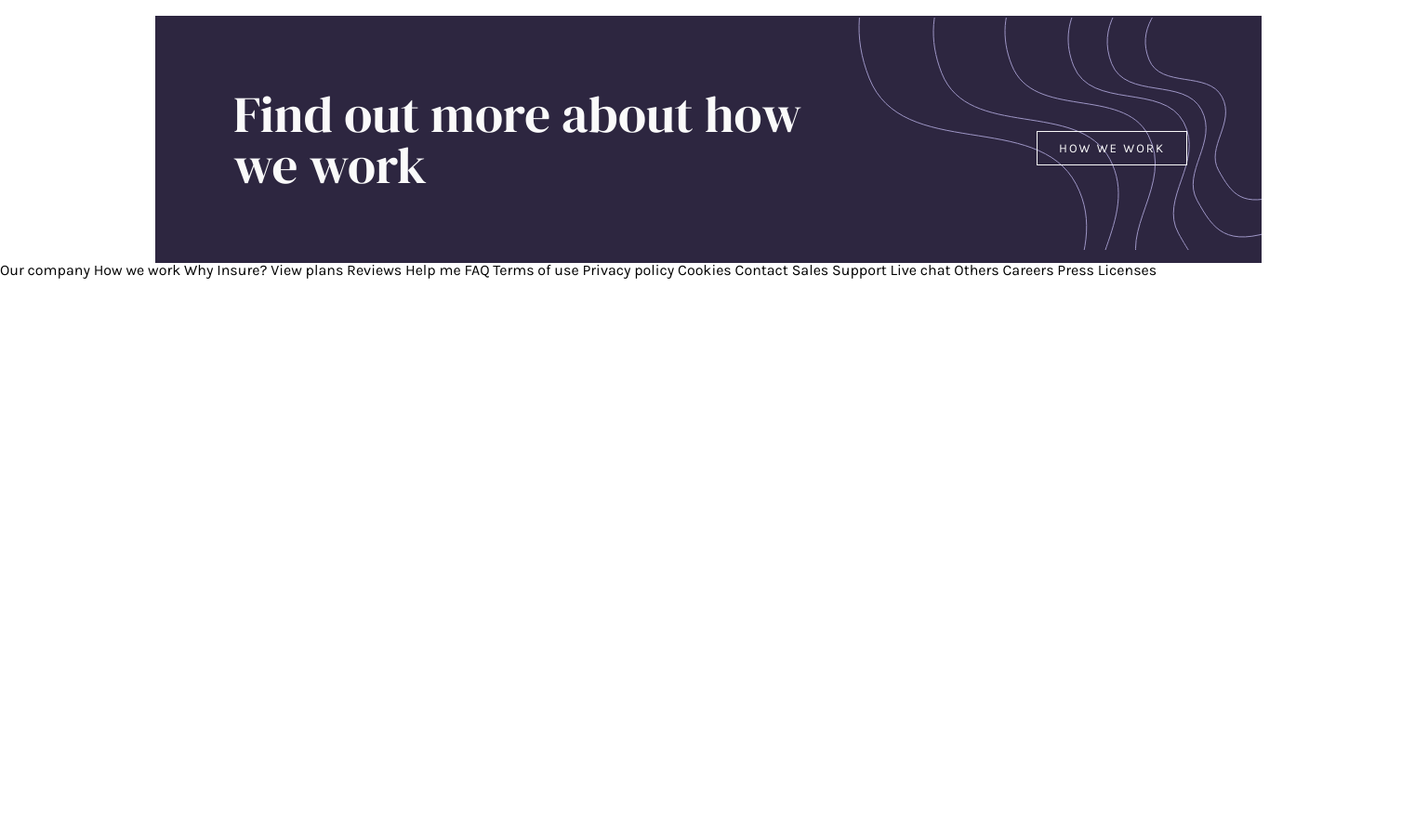
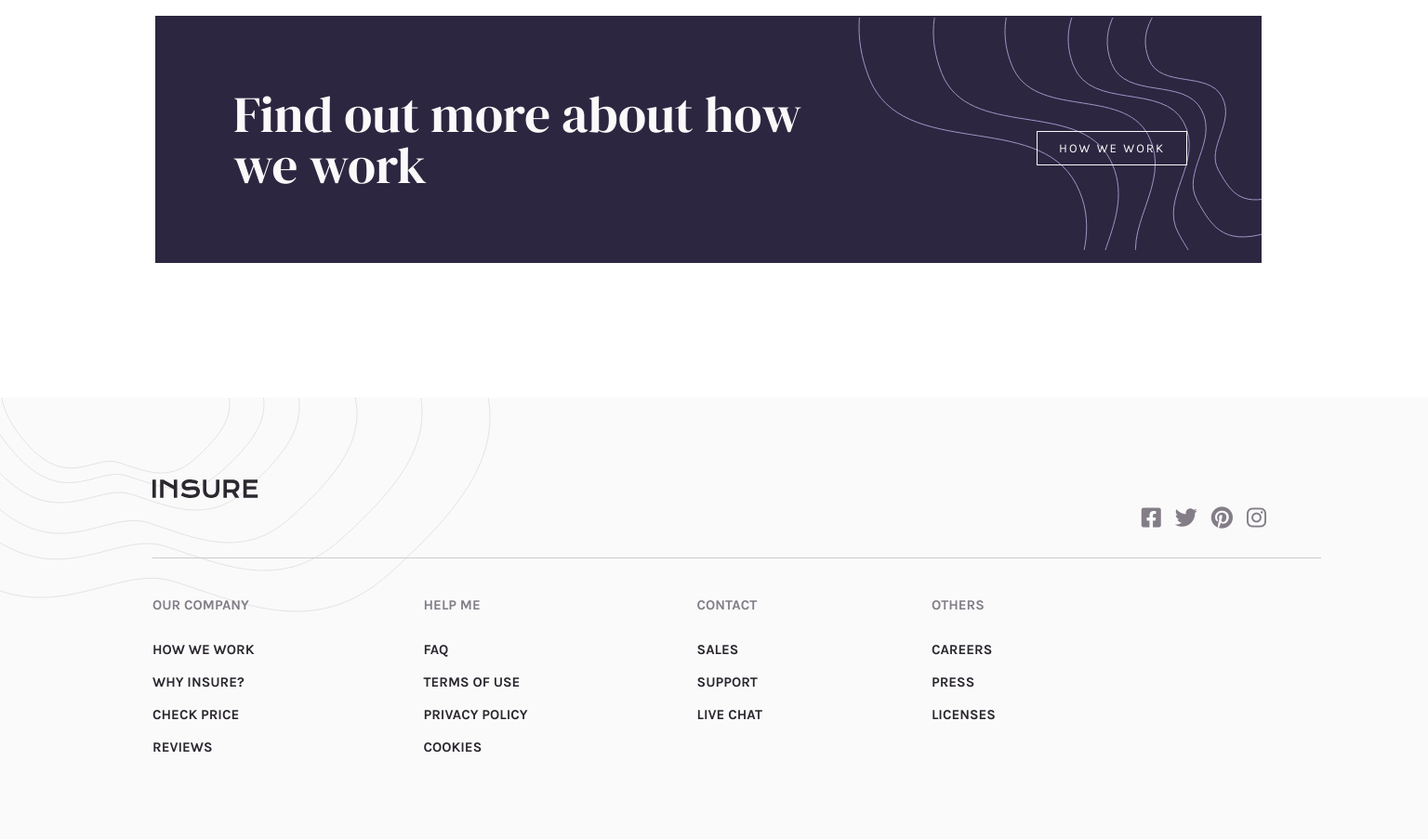
Before and after one commit to syeh1803/Insure-Landing-Page---FrontEnd-Mentor, a website: page index.html in a window 1536 px wide. Shown: the part 1585-2488 px from the top of the page at 93% size. Before the commit the page ends 1885 px from the top, so only its background shows below. Drawn offline with Linux system fonts and the light colour scheme.

Commit message:
feat: add footer & modify main

```diff
--- a/app/scss/globals/desktop.scss
+++ b/app/scss/globals/desktop.scss
@@ -57,15 +57,29 @@
         display: block;
         right: 12%;
         top: 18%;
+        z-index: 1;
       }
 
       & .intro-how-we-work-inner-container {
         & .intro-container {
+          position: relative;
           padding: 10rem 73.9rem 12.6rem 16.7rem;
           text-align: left;
-          background-image: url(/images/bg-pattern-intro-left-desktop.svg),
-            url(/images/bg-pattern-intro-right-desktop.svg);
-          background-position: left -2.5rem bottom -30rem, right 0rem top -10rem;
+          background-image: url(/images/bg-pattern-intro-left-desktop.svg);
+          background-position: left -2.5rem bottom -30rem;
+
+          &::after {
+              content: '';
+              background-image: url(/images/bg-pattern-intro-right-desktop.svg);
+              background-repeat: no-repeat;
+              background-position: right top -8rem;
+              position: absolute;
+              top: 0;
+              right: 0;
+              height: 100%;
+              width: 100%;
+              z-index: 1;
+          }
 
           & hr {
             margin: 0 0 4rem 0;
@@ -137,5 +151,46 @@
         }
       }
     }
+
+    & footer {
+        padding-left: 16.4rem;
+        text-align: left;
+        background-image: url(/images/bg-pattern-footer-desktop.svg);
+        & .social-media {
+            display: flex;
+            justify-content: space-between;
+
+            & img {
+                display: inline-block;
+                width: 11.4rem;
+                height: 2rem;
+            }
+
+            & .social-media-icons {
+                margin-right: 5.9rem;
+                & a:hover {
+                color: $primary-darkviolet;
+            }
+            }
+
+        }
+
+        & hr {
+            margin: 0;
+            width: 100%;
+        }
+
+        & .footer-info {
+            flex-direction: row;
+            gap: 18.2rem;
+
+            & .footer-details {
+                & :not(:nth-child(1)):hover {
+                    text-decoration: underline;
+                    cursor: pointer;
+                }
+            }
+        }
+    }
   }
 }
--- a/app/scss/globals/mobile.scss
+++ b/app/scss/globals/mobile.scss
@@ -81,9 +81,9 @@ body {
     }
 
     & .intro-how-we-work-inner-container {
-        background-image: url('/images/bg-pattern-intro-right-mobile.svg');
-        background-repeat: no-repeat;
-        background-position: top 34.1rem right 0.1rem;
+      background-image: url("/images/bg-pattern-intro-right-mobile.svg");
+      background-repeat: no-repeat;
+      background-position: top 34.1rem right 0.1rem;
 
       & .intro-container {
         display: flex;
@@ -92,9 +92,10 @@ body {
         margin-top: -0.4rem;
         padding: 9rem 2.4rem 9.4rem 2.4rem;
         text-align: center;
-        background-image: url(/images/bg-pattern-intro-left-mobile.svg), url(/images/bg-pattern-intro-right-mobile.svg);
+        background-image: url(/images/bg-pattern-intro-left-mobile.svg),
+          url(/images/bg-pattern-intro-right-mobile.svg);
         background-repeat: no-repeat;
-        background-position: left top, bottom -18rem right -0.51440rem;
+        background-position: left top, bottom -18rem right -0.5144rem;
         background-color: $primary-darkviolet;
 
         & hr {
@@ -121,7 +122,6 @@ body {
       & .how-we-work-container {
         padding: 0 2.7rem;
         text-align: center;
-
 
         & hr {
           margin: 14.5rem 0 4.5rem 13rem;
@@ -166,7 +166,7 @@ body {
         }
 
         & .find-out-more {
-          margin-top: 14.5rem;
+          margin: 14.5rem 0;
           padding: 7.5rem 4.1rem 6.5rem 4.1rem;
           background-image: url(/images/bg-pattern-how-we-work-mobile.svg);
           background-repeat: no-repeat;
@@ -187,4 +187,53 @@ body {
       }
     }
   }
+
+  & footer {
+    padding: 8.8rem 11.5rem 9.1rem 11.5rem;
+    text-align: center;
+    background-image: url(/images/bg-pattern-footer-mobile.svg);
+    background-repeat: no-repeat;
+    background-color: $neutral-verylightgray;
+
+    & .social-media {
+      & .social-media-icons {
+        display: flex;
+        gap: 1.5rem;
+        margin: 3.4rem 0 3.4rem 1rem;
+        color: $neutral-darkgrayishviolet;
+      }
+    }
+
+    & hr {
+      margin: 0 0 0 -9rem;
+      border: 0;
+      height: 0.1rem;
+      width: 33rem;
+      background: #ccc;
+    }
+
+    & .footer-info {
+        display: flex;
+        flex-direction: column;
+        gap: 3.2rem;
+        margin-top: 4.3rem;
+
+        & .footer-details {
+            display: flex;
+            flex-direction: column;
+            gap: 2rem;
+            font-size: 1.5rem;
+            text-transform: uppercase;
+
+            & :nth-child(1) {
+                margin-bottom: 1.3rem;
+                color: $neutral-darkgrayishviolet;
+            }
+
+            & :not(:nth-child(1)) {
+                color: $neutral-verydarkviolet;
+            }
+        }
+    }
+  }
 }
--- a/index.html
+++ b/index.html
@@ -84,48 +84,50 @@
         </div>
     </div>
 
+    <!-- Footer -->
+    <footer>
+        <div class="social-media">
+            <img src="/images/logo.svg" alt="logo">
+            <div class="social-media-icons">
+                <a href="#facebook"><i class="fab fa-facebook-square fa-xl"></i></a>
+                <a href="#twitter"><i class="fab fa-twitter fa-xl"></i></a>
+                <a href="#pinterest"><i class="fab fa-pinterest fa-xl"></i></a>
+                <a href="#instagram"><i class="fab fa-instagram fa-xl"></i></a>
+            </div>
+        </div>
+        <hr>
+        <div class="footer-info">
+            <div class="footer-details">
+                <h4>Our company</h4>
+                <h4>How we work</h4>
+                <h4>Why Insure?</h4>
+                <h4>Check Price</h4>
+                <h4>Reviews</h4>
+            </div>
 
+            <div class="footer-details">
+                <h4>Help me</h4>
+                <h4>FAQ</h4>
+                <h4>Terms of use</h4>
+                <h4>Privacy Policy</h4>
+                <h4>Cookies</h4>
+            </div>
 
+            <div class="footer-details">
+                <h4>Contact</h4>
+                <h4>Sales</h4>
+                <h4>Support</h4>
+                <h4>Live Chat</h4>
+            </div>
 
-
-
-
-
-
-
-
-
-
-
-
-
-
-
-    Our company
-
-    How we work
-    Why Insure?
-    View plans
-    Reviews
-
-    Help me
-
-    FAQ
-    Terms of use
-    Privacy policy
-    Cookies
-
-    Contact
-
-    Sales
-    Support
-    Live chat
-
-    Others
-
-    Careers
-    Press
-    Licenses
+            <div class="footer-details">
+                <h4>Others</h4>
+                <h4>Careers</h4>
+                <h4>Press</h4>
+                <h4>Licenses</h4>
+            </div>
+        </div>
+    </footer>
 
     <!-- JavaScript -->
     <script src="dist/script.js"></script>
```
Also changed, not shown: dist/style.css, 1 other file.
